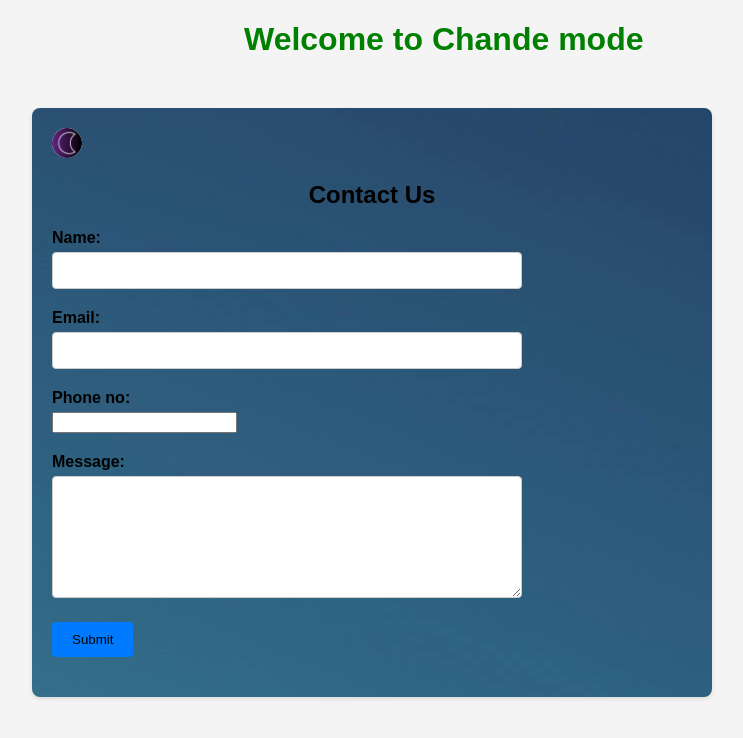
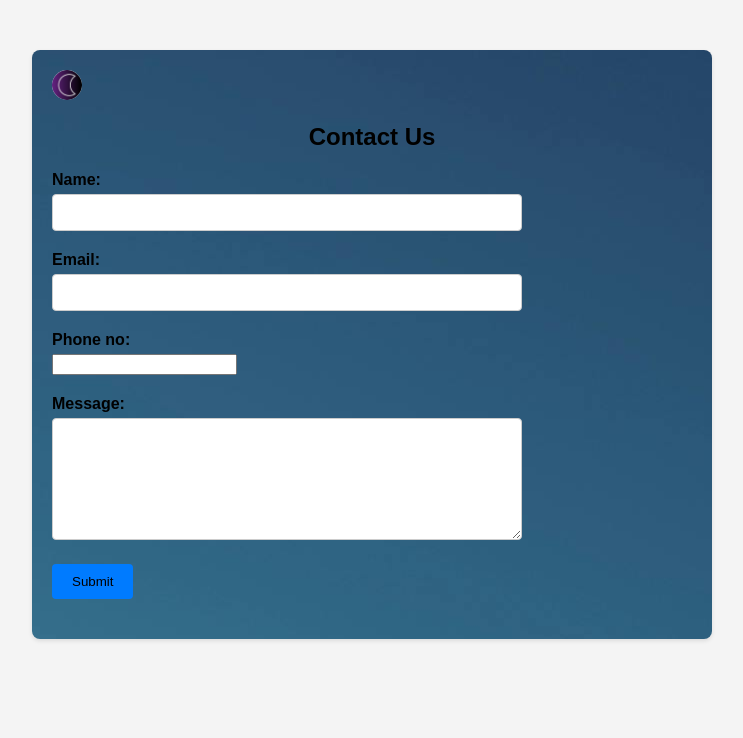
Before and after one commit to manishsunkriya/Change-mode, a plain HTML site: page index.html in a window 1280 px wide. Shown: the whole page, without its empty margins (268-1011 px from the left). Drawn offline with Linux system fonts and the light colour scheme.

Commit message:
Update index.html

```diff
--- a/index.html
+++ b/index.html
@@ -7,7 +7,6 @@
 <link rel="stylesheet" href="style.css">
 </head>
 <body>
-  <h1>Welcome to Chande mode</h1>
 
 <div class="container">
     <button id="moon"></button>
```
